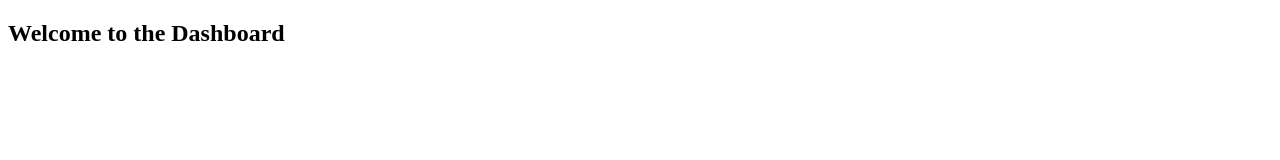
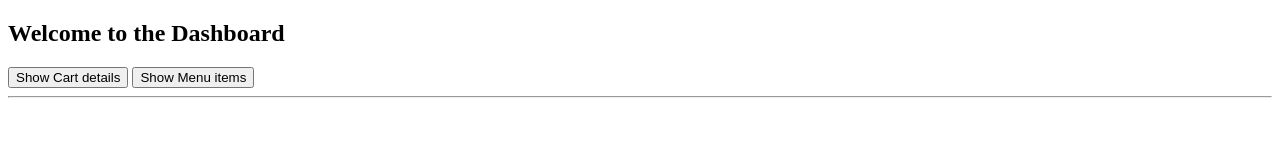
Before and after one commit to RashmiHG90/Repository, a plain HTML site: page sample course end project/dashboard.html in a window 1280 px wide. Drawn offline with Linux system fonts and the light colour scheme; no server answers.

Commit message:
application with cart and menu details

```diff
--- a/sample course end project/dashboard.html
+++ b/sample course end project/dashboard.html
@@ -8,5 +8,10 @@
 </head>
 <body onload="loadfakedata()">
     <h2>Welcome to the Dashboard</h2>
+    <input type="button" value = "Show Cart details" onclick="showCartData()">
+    <input type="button" value = "Show Menu items" onclick="loadfakedata()">
+    <hr>
+    <div id = "menu-item" ></div>
+    <div id="cart-item"></div>
 </body>
 </html>
--- a/sample course end project/menuData.js
+++ b/sample course end project/menuData.js
@@ -1,5 +1,40 @@
+let cartInfo=[];
+function showCartData(){
+  console.log(cartInfo.length)
+  document.getElementById("menu-item").style.display="none";
+  document.getElementById("cart-item").style.display="inline-block";
+
+  cartInfo.forEach(item=>{
+    let cartdiv = document.createElement("div");
+    let cartContent = document.createTextNode(item);
+    cartdiv.appendChild(cartContent)
+    console.log(item)
+    document.getElementById("cart-item").appendChild(cartdiv)});
+}
+
 function loadfakedata(){
- fetch('https://dummyjson.com/users')
+    document.getElementById("cart-item").style.display="none";
+    document.getElementById("menu-item").style.display="inline-block";
+ fetch('https://dummyjson.com/recipes')
  .then(response=> response.json())
- .then(console.log);
+ .then(result => {
+    result.recipes.forEach(recipe => {
+        let div = document.createElement("div");
+        let divContent = document.createTextNode(recipe.id +":" + recipe.name);
+        let divbutton = document.createElement("button");
+        div.addEventListener("click", ()=>{
+        console.log("event fired!" + recipe.name)
+        let result = (cartInfo.find(cartItem => cartItem==recipe.name));
+        if(result==undefined){
+            cartInfo.push(recipe.name);
+        }else{
+            alert("Item already present!")
+        }
+        })
+        div.appendChild(divContent);
+        div.appendChild(divbutton);
+        //document.getElementsByTagName("body")[0].appendChild(div);
+        document.getElementById("menu-item").appendChild(div);
+    });
+    console.log(result.recipes)});
 }
```
